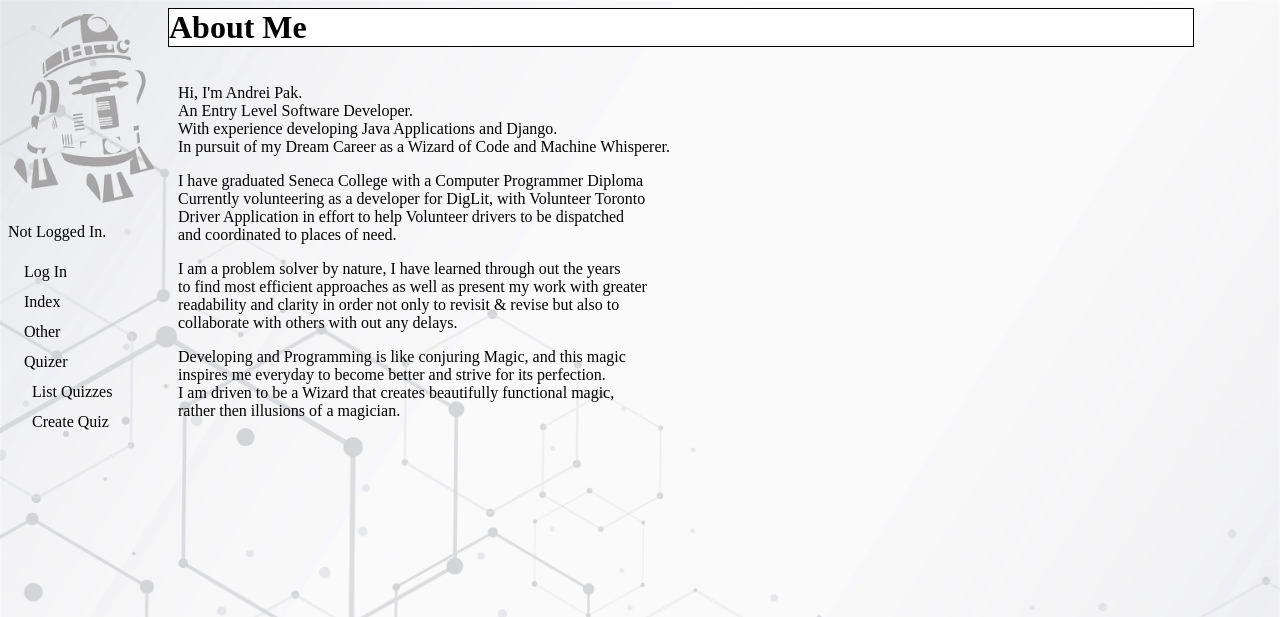
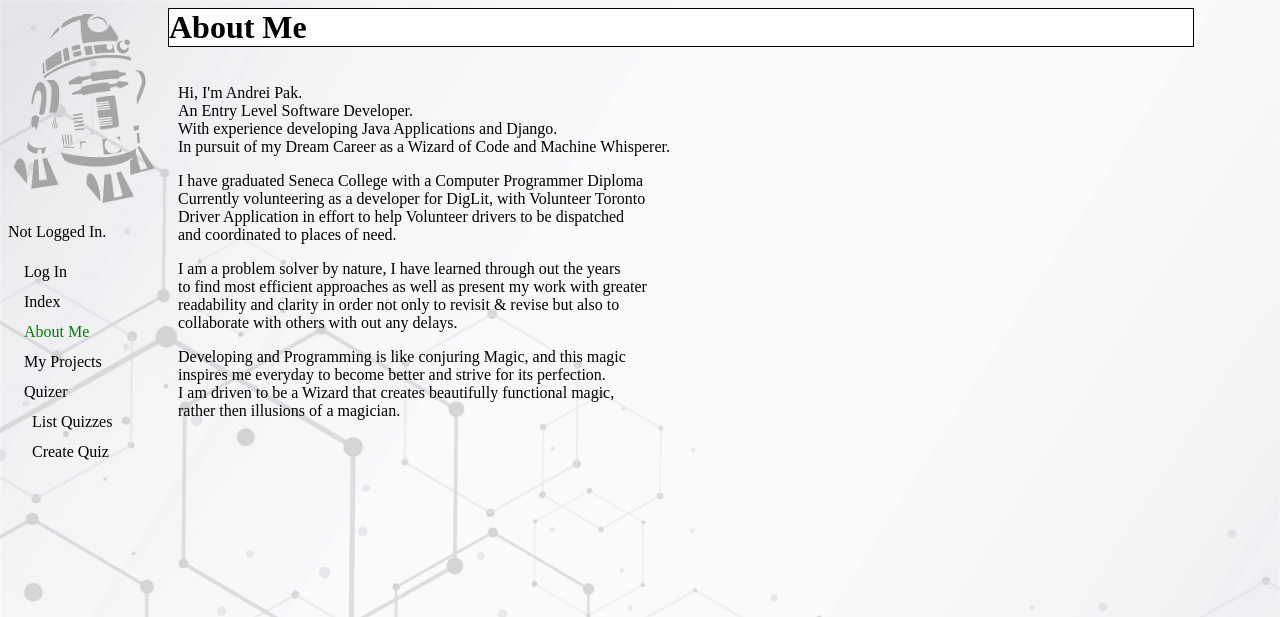
Before and after one commit to andreipakemp/Portfolio, a Django app: page /about in a window 1280 px wide. Shown: the top 617 px of the page. Run offline with Django 3.2, Linux system fonts and the light colour scheme; data that the repository does not hold is empty.

Commit message:
Local: added about and projects links

```diff
--- a/Base/templates/base.html
+++ b/Base/templates/base.html
@@ -23,7 +23,8 @@
             {%endif%}
 
 		    <a href="{% url 'index' %}" id="{% curPathID request '/' %}">Index</a>
-		    <a href="{% url 'other' %}" id="{% curPathID request '/other' %}">Other</a>
+		    <a href="{% url 'about' %}" id="{% curPathID request '/about' %}">About Me</a>
+            <a href="{% url 'projects' %}" id="{% curPathID request '/projects' %}">My Projects</a>
 		    <a href="{% url 'quizzer:main' %}" id="{% curPathID request '/quizzer/' %}">Quizer</a>
             <a
                 href="{% url 'quizzer:quiz-list' %}"
```
